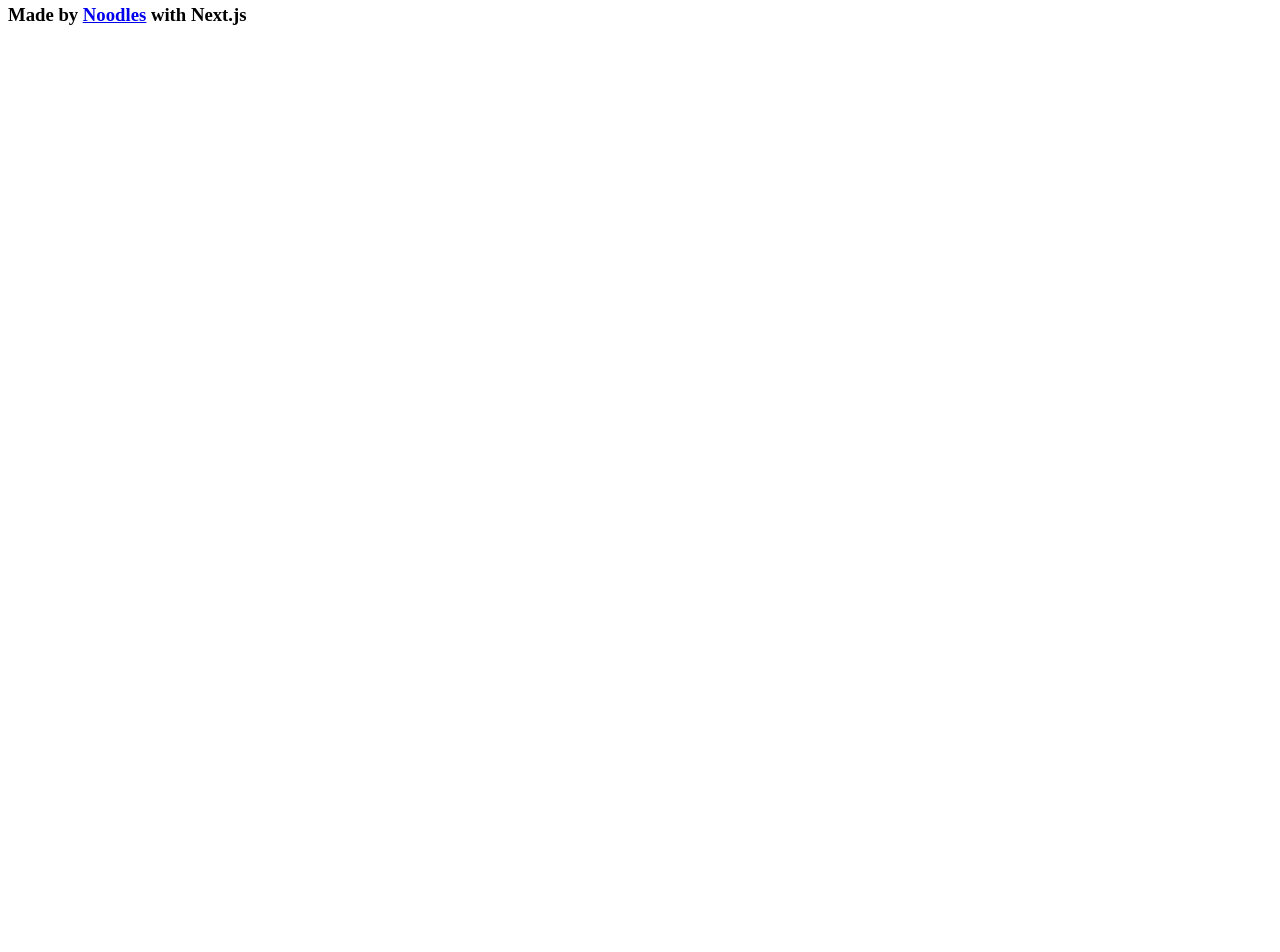
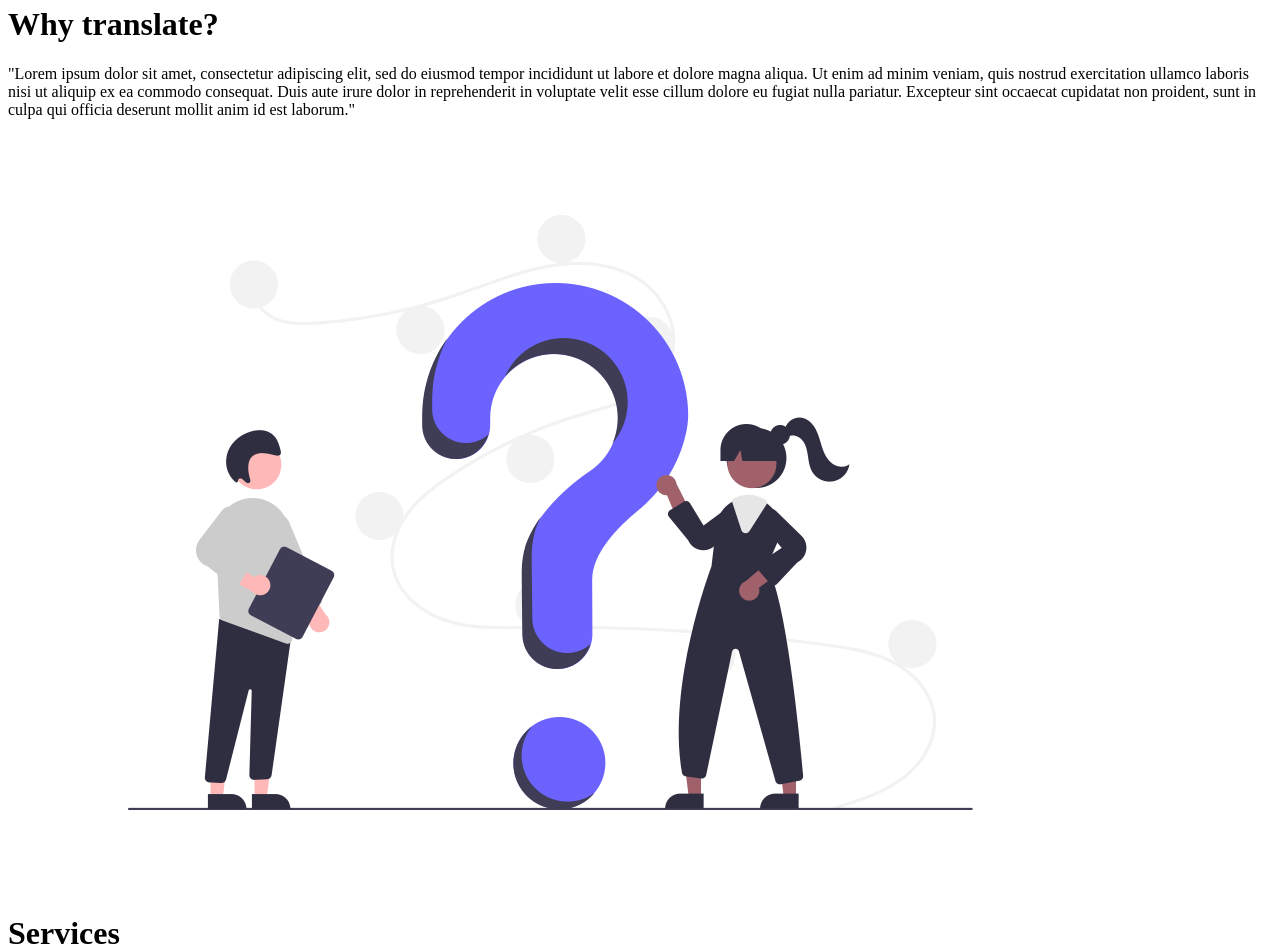
Before and after one commit to callmenoodles/noodles-translation, a Next.js app: page / in a window 1280 px wide. Shown: the part 1720-2672 px from the top of the page. Before the commit the page ends 1764 px from the top, so only its background shows below. Built offline with nearby package versions, Linux system fonts and the light colour scheme.

Commit message:
added why and service

```diff
--- a/pages/components/About.js
+++ b/pages/components/About.js
@@ -1,6 +1,6 @@
 const About = () => {
   return(
-    <div className='flex flex-row justify-center items-center h-full'>
+    <div className='flex flex-row justify-center items-center mb-64'>
       <img src='/hello.png' className='w-1/3 mr-12'/>
       <div className='w-2/5'>
         <h1 className='text-3xl font-bold mt-12 text-indigo-600'>Let me introduce myself.</h1>
--- /dev/null
+++ b/pages/components/Service.js
@@ -0,0 +1,9 @@
+const Service = () => {
+  return(
+    <div className='border-2 w-48 h-64'>
+
+    </div>
+  )
+}
+
+export default Service
--- /dev/null
+++ b/pages/components/Services.js
@@ -0,0 +1,16 @@
+import Service from './Service'
+
+const Services = () => {
+  return(
+    <div className='flex flex-col justify-center items-center mb-64'>
+      <h1 className='text-3xl font-bold mt-12 text-indigo-600 mb-8'>Services</h1>
+      <div className='flex flex-row justify-center'>
+        <Service/>
+        <Service/>
+        <Service/>
+      </div>
+    </div>
+  )
+}
+
+export default Services
--- /dev/null
+++ b/pages/components/Why.js
@@ -0,0 +1,15 @@
+const Why = () => {
+  return(
+    <div className='flex flex-row justify-center items-center mb-64'>
+      <div className='w-2/5'>
+        <h1 className='text-3xl font-bold mt-12 text-indigo-600'>Why translate?</h1>
+        <p className='mt-4 text-lg'>
+        "Lorem ipsum dolor sit amet, consectetur adipiscing elit, sed do eiusmod tempor incididunt ut labore et dolore magna aliqua. Ut enim ad minim veniam, quis nostrud exercitation ullamco laboris nisi ut aliquip ex ea commodo consequat. Duis aute irure dolor in reprehenderit in voluptate velit esse cillum dolore eu fugiat nulla pariatur. Excepteur sint occaecat cupidatat non proident, sunt in culpa qui officia deserunt mollit anim id est laborum."
+        </p>
+      </div>
+      <img src='/question.png' className='w-1/3 mr-12'/>
+    </div>
+  )
+}
+
+export default Why
--- a/pages/index.js
+++ b/pages/index.js
@@ -3,6 +3,8 @@ import Image from 'next/image'
 import Header from './components/Header'
 import Home from './components/Home'
 import About from './components/About'
+import Why from './components/Why'
+import Services from './components/Services'
 import Footer from './components/Footer'
 
 const Index = () => {
@@ -13,6 +15,8 @@ const Index = () => {
       </div>
       <Home/>
       <About/>
+      <Why/>
+      <Services/>
       <div className='flex justify-center'>
         <Footer/>
       </div>
```
Also changed, not shown: public/question.png (added).
